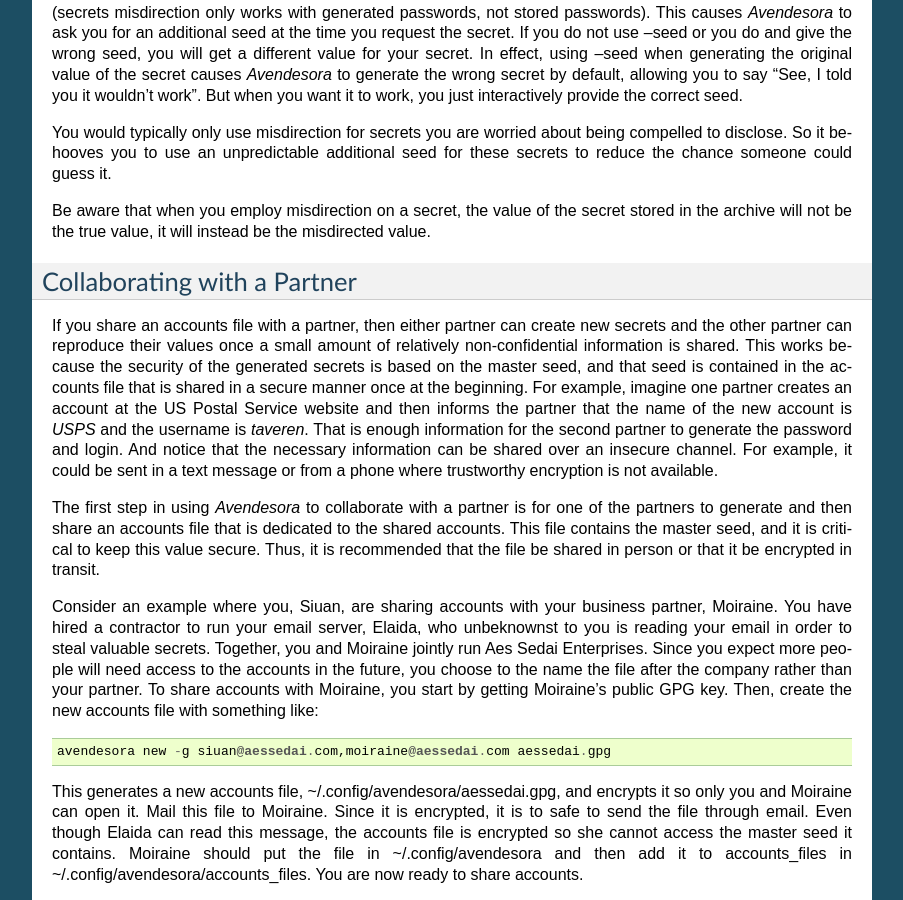
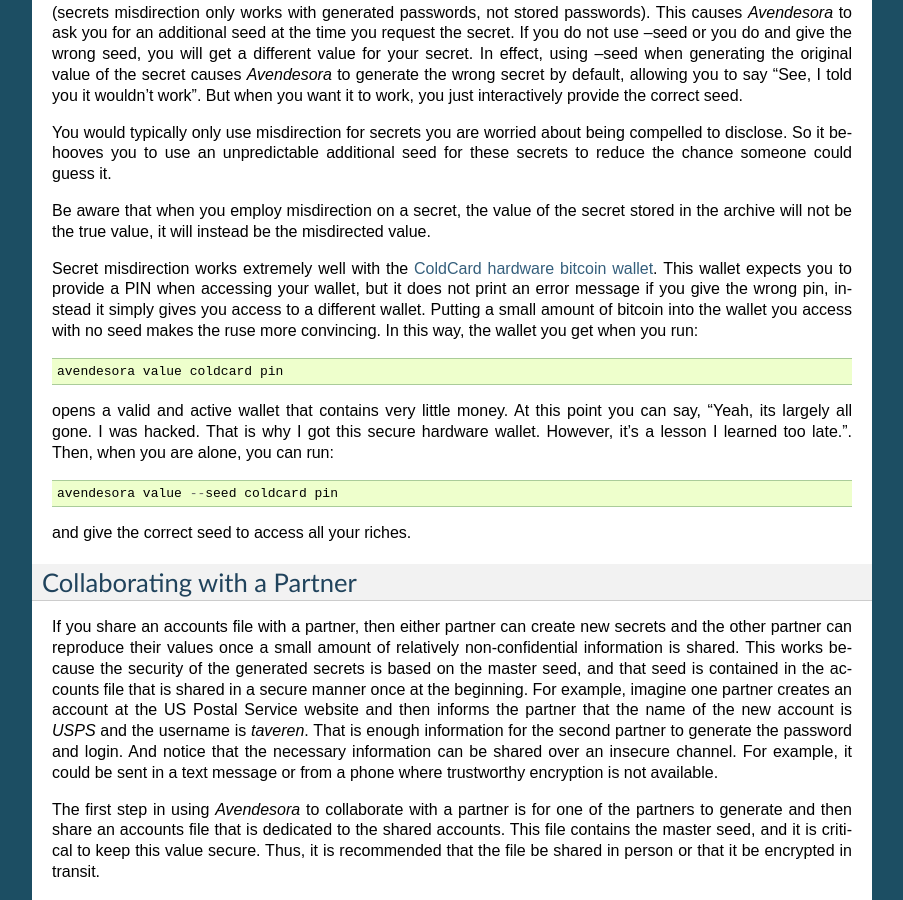
Before and after one commit to KenKundert/avendesora, a Sphinx documentation site: the page built from doc/advanced.rst, in a window 1280 px wide and 900 px high, scrolled down 15092 px. Shown: the whole window, without its empty margins (198-1101 px from the left). Built offline with Sphinx 7.4.7, drawn with Linux system fonts in a browser that asks for light colours.

Commit message:
Improve the documentation that describes misdirection

```diff
--- a/doc/advanced.rst
+++ b/doc/advanced.rst
@@ -1116,6 +1118,24 @@ chance someone could guess it.
 Be aware that when you employ misdirection on a secret, the value of
 the secret stored in the archive will not be the true value, it
 will instead be the misdirected value.
+
+Secret misdirection works extremely well with the `ColdCard hardware bitcoin
+wallet <https://coldcardwallet.com>`_.  This wallet expects you to provide a PIN
+when accessing your wallet, but it does not print an error message if you give
+the wrong pin, instead it simply gives you access to a different wallet.
+Putting a small amount of bitcoin into the wallet you access with no seed makes
+the ruse more convincing. In this way, the wallet you get when you run::
+
+    avendesora value coldcard pin
+
+opens a valid and active wallet that contains very little money. At this point
+you can say, "Yeah, its largely all gone. I was hacked. That is why I got this
+secure hardware wallet. However, it's a lesson I learned too late.". Then, when
+you are alone, you can run::
+
+    avendesora value --seed coldcard pin
+
+and give the correct seed to access all your riches.
 
 
 .. index::
```
Also changed, not shown: other parts of doc/advanced.rst (+2 -0 lines), README.rst (+29 -29 lines).
